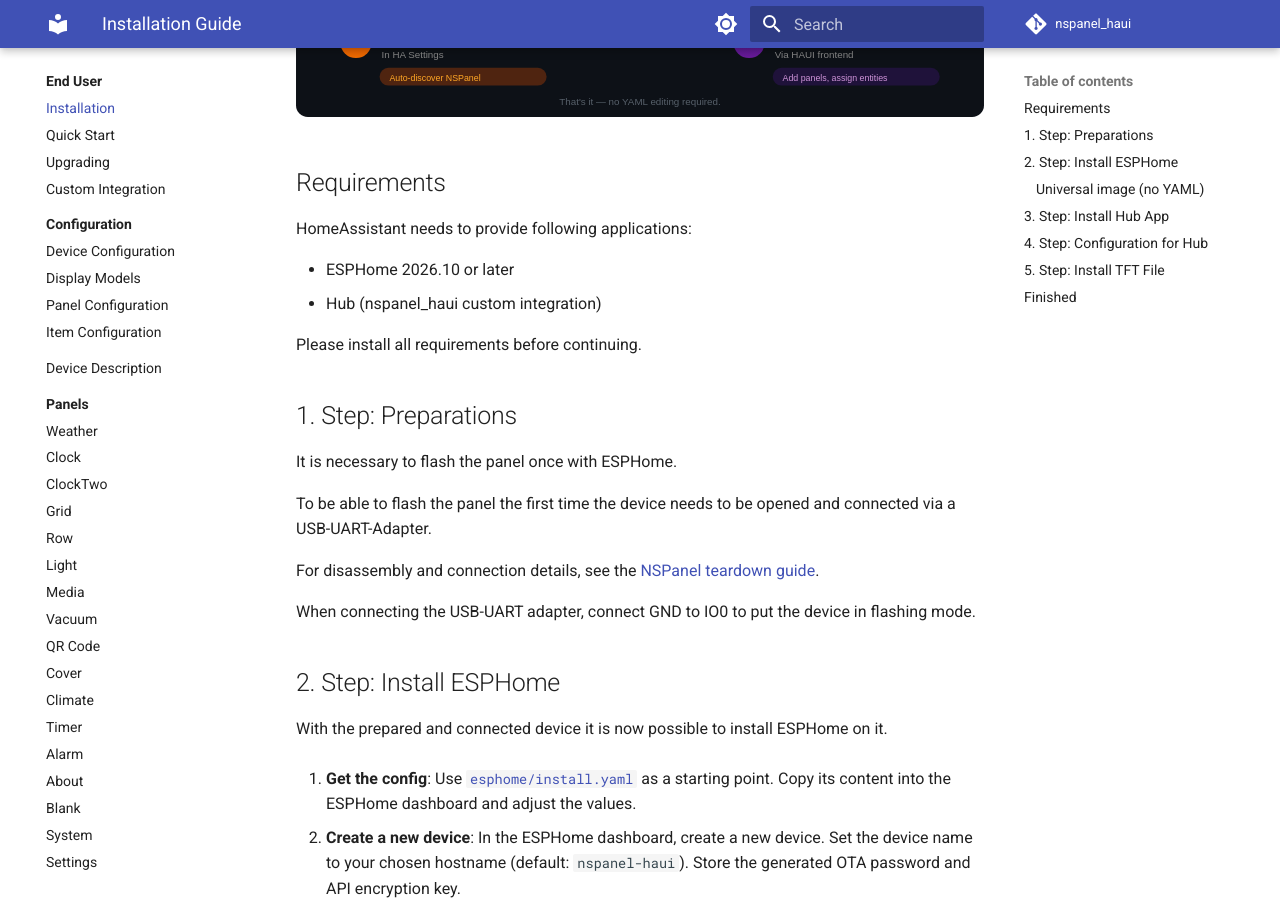
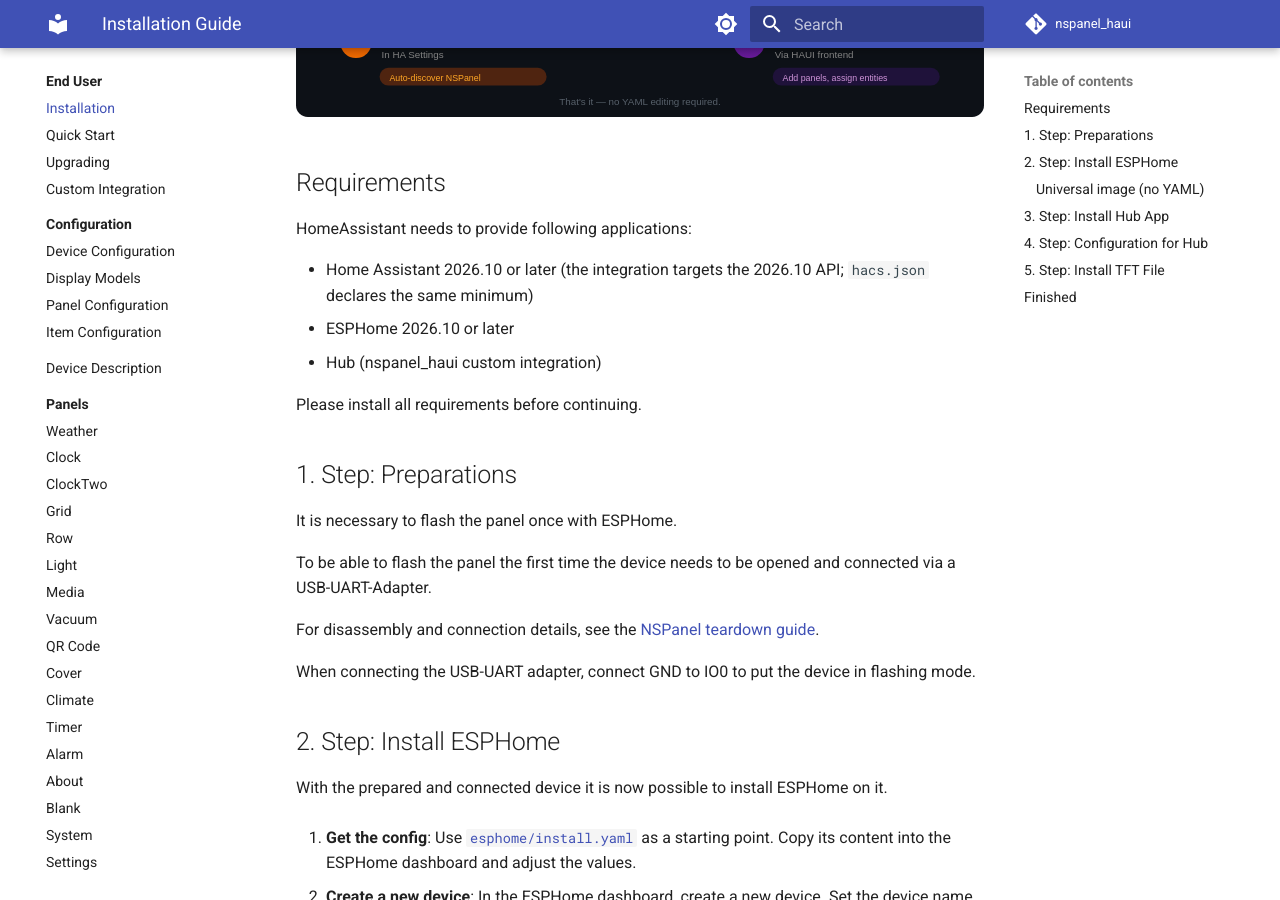
Before and after one commit to happydasch/nspanel_haui, an MkDocs documentation site: the page built from docs/install.md, in a window 1280 px wide and 900 px high, scrolled down 388 px. Built offline with MkDocs 1.6.1 and Material for MkDocs 9.7.7, drawn with Linux system fonts in a browser that asks for light colours; comment, search, counter and statistics services are not loaded.

```diff
--- a/docs/install.md
+++ b/docs/install.md
@@ -15,6 +15,7 @@
 
 HomeAssistant needs to provide following applications:
 
+- Home Assistant 2026.10 or later (the integration targets the 2026.10 API; `hacs.json` declares the same minimum)
 - ESPHome 2026.10 or later
 - Hub (nspanel_haui custom integration)
 
--- a/hacs.json
+++ b/hacs.json
@@ -1,4 +1,4 @@
 {
   "name": "NSPanel HAUI",
-  "homeassistant": "2026.5"
+  "homeassistant": "2026.10"
 }
--- /dev/null
+++ b/requirements-esphome.txt
@@ -0,0 +1,4 @@
+# Firmware toolchain. Kept separate from requirements-dev.txt because esphome
+# and homeassistant pin different cryptography versions and cannot coexist.
+# Must match min_version in esphome/nspanel_haui/base.yaml.
+esphome==2026.10.0
```
Also changed, not shown: CHANGELOG.md (+7 -0 lines), ROADMAP.md (+1 -0 lines), docs/custom_integration.md (+1 -1 lines), requirements-dev.txt (+12 -0 lines), 5 other files.
